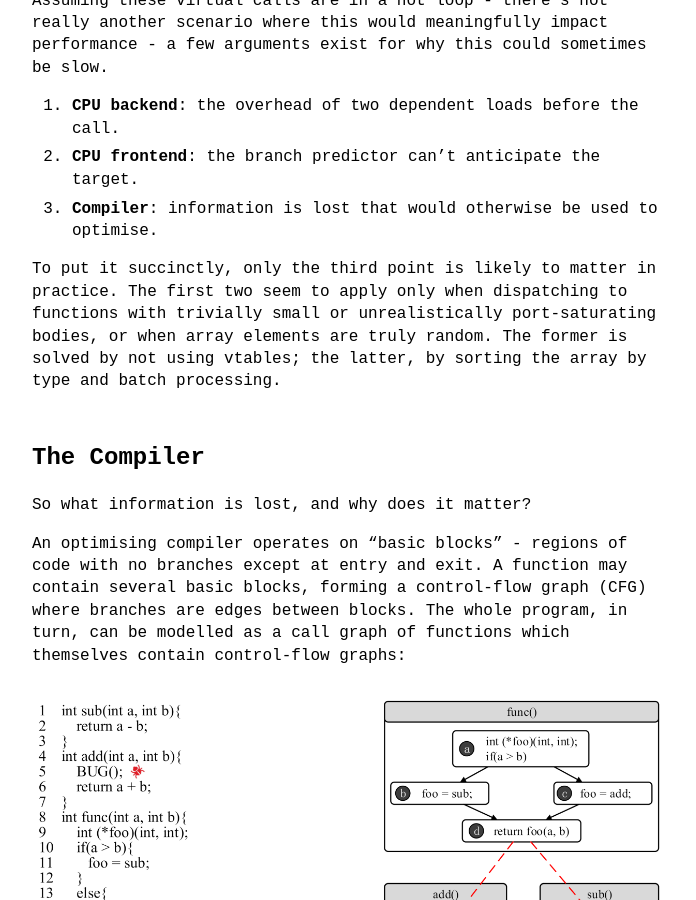
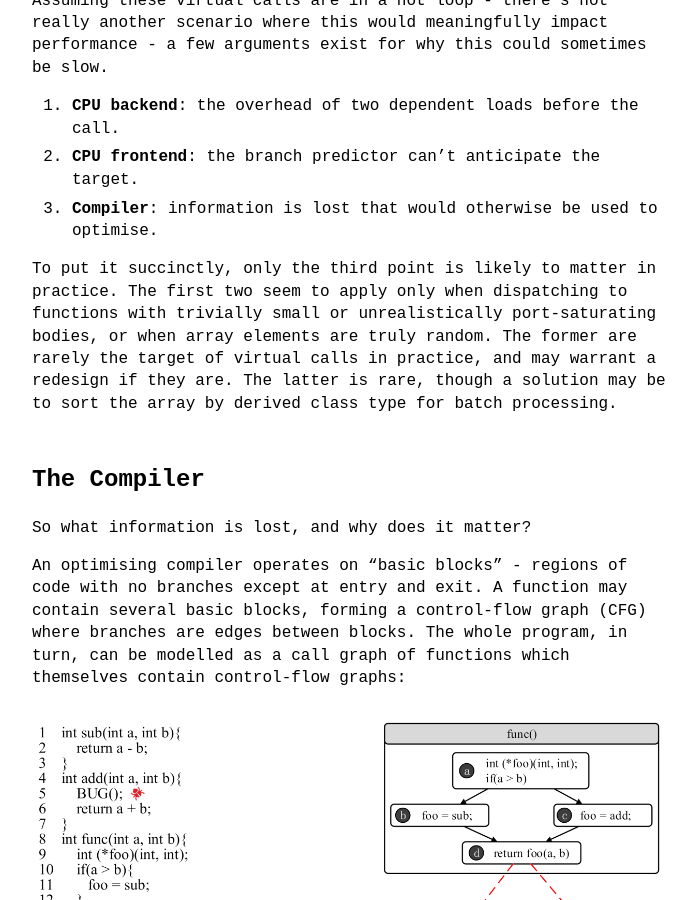
Before and after one commit to louisb0/louis.co.nz, a Jekyll site: the page built from _posts/2026-01-24-vtable-overhead.md, in a window 1280 px wide and 900 px high, scrolled down 1980 px. Shown: the whole window, without its empty margins (288-984 px from the left). Built offline with Jekyll 4.4.1, drawn with Linux system fonts in a browser that asks for light colours; some of the changed text lies outside the part shown.

Commit message:
Add IBP / rewording

```diff
--- a/_posts/2026-01-24-vtable-overhead.md
+++ b/_posts/2026-01-24-vtable-overhead.md
@@ -85,8 +85,10 @@
 To put it succinctly, only the third point is likely to matter in
 practice. The first two seem to apply only when dispatching to functions
 with trivially small or unrealistically port-saturating bodies, or when
-array elements are truly random. The former is solved by not using
-vtables; the latter, by sorting the array by type and batch processing.
+array elements are truly random. The former are rarely the target of virtual
+calls in practice, and may warrant a redesign if they are. The latter
+is rare, though a solution may be to sort the array by derived class type
+for batch processing.
 
 ## The Compiler
 
@@ -254,8 +256,8 @@
 decide what to decode next.
 
 Virtual calls don't add conditionals - they're unconditional jumps with
-several possible targets. It's the prediction of *which* target to fetch
-that causes mispredicts. To understand how that prediction works, it
+several possible targets. Predicting *which* target to fetch is the job
+of the Indirect Branch Predictor (IBP). To understand how it works, it
 helps to first look at taken/not-taken prediction for conditional
 branches. One method is a 2-bit saturating counter representing four
 states:
@@ -301,12 +303,11 @@
 
 A virtual call is an *indirect jump*, like a switch statement or
 function pointer, with several possible targets depending on a value in
-a register or memory.
+a register or memory. As mentioned, this requires the IBP.
 
-The frontend assigns BTB entries for each target, but how does it choose
-between them? It works similarly to the two-level adaptive predictor:
-use global history to select which BTB entry to follow. This works
-because in practice, control flow correlates with data.
+The IBP works similarly to the two-level adaptive predictor, using
+global branch history to select from the set of predicted targets in the BTB. This works
+because in practice, control flow often correlates with data.
 
     Animal* a;
     if (some_condition) {
```
